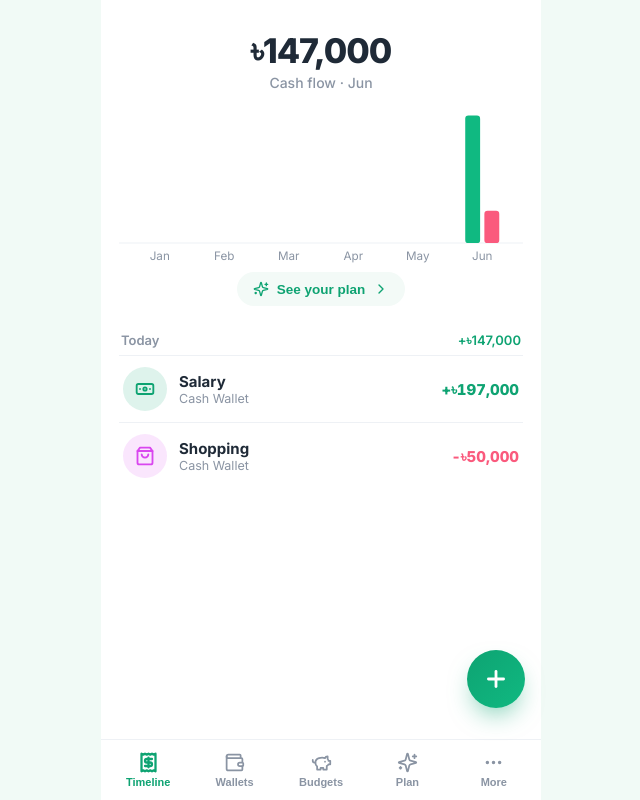
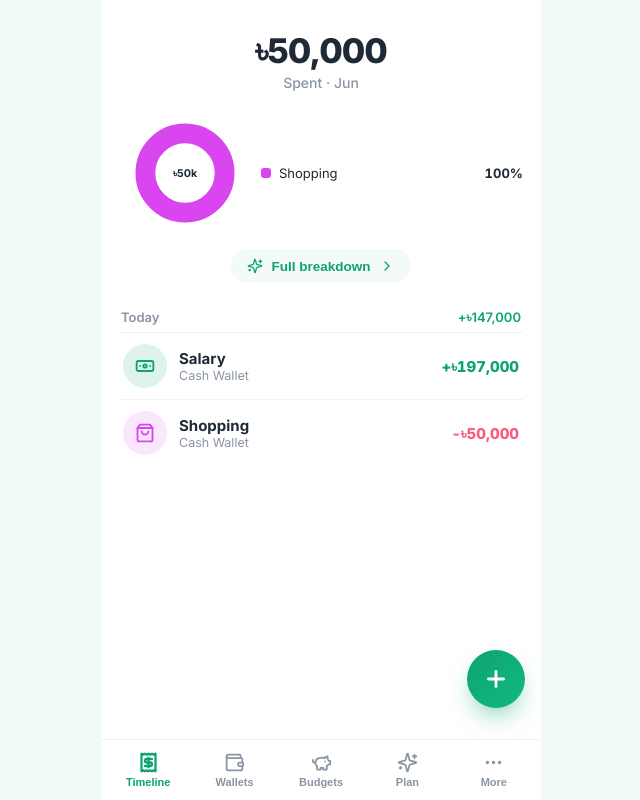
Before and after one commit to nafis093-maker/TakaCompass, a React (Vite) app: page / in a window 1280 px wide. Both pictures are taken after a click on the button "Skip — just let me in →". Shown: the whole page, without its empty margins (319-959 px from the left). Built offline with nearby package versions, Linux system fonts and the light colour scheme.

Commit message:
Timeline: show spending-by-category overview (donut + top categories) instead of cash-flow bars

```diff
--- a/src/money/MoneyApp.jsx
+++ b/src/money/MoneyApp.jsx
@@ -5,9 +5,9 @@ import {
 } from "lucide-react";
 import {
   EXPENSE_CATS, catOf, kindOf, tk, signed, big, uid, today, monthKey, monthLabel, niceDate,
-  loadMoney, saveMoney, walletBalance, totalWealth, cashflowMonths, wealthSeries, budgetSpent,
+  loadMoney, saveMoney, walletBalance, totalWealth, cashflowMonths, wealthSeries, budgetSpent, categoryBreakdown,
 } from "./lib.js";
-import { CashflowBars, WealthLine } from "./charts.jsx";
+import { CashflowBars, WealthLine, Donut } from "./charts.jsx";
 import AddTxn from "./AddTxn.jsx";
 import AddAccount from "./AddAccount.jsx";
 import Plan from "./Plan.jsx";
@@ -77,8 +77,8 @@ function Timeline({ data, onEdit, goPlan }) {
   const { txns, wallets } = data;
   const mk = today().slice(0, 7);
   const month = txns.filter((t) => monthKey(t.date) === mk);
-  const net = month.reduce((s, t) => s + (t.type === "income" ? t.amount : t.type === "expense" ? -t.amount : 0), 0);
-  const bars = useMemo(() => cashflowMonths(txns, 6), [txns]);
+  const spent = month.filter((t) => t.type === "expense").reduce((s, t) => s + t.amount, 0);
+  const cats = useMemo(() => categoryBreakdown(txns, "expense", mk), [txns, mk]);
   const wname = (id) => wallets.find((w) => w.id === id)?.name || "Wallet";
 
   const sorted = [...txns].sort((a, b) => b.date.localeCompare(a.date) || b.id.localeCompare(a.id));
@@ -90,9 +90,18 @@ function Timeline({ data, onEdit, goPlan }) {
 
   return (
     <div className="scr">
-      <div className="m-head"><div className="m-bignum">{tk(net)}</div><div className="m-sublabel">Cash flow · {monthLabel(mk)}</div></div>
-      <CashflowBars data={bars} />
-      <button className="m-overview" onClick={goPlan}><Sparkles size={16} /> See your plan <ChevronRight size={16} /></button>
+      <div className="m-head"><div className="m-bignum">{tk(spent)}</div><div className="m-sublabel">Spent · {monthLabel(mk)}</div></div>
+      {cats.length > 0 ? (
+        <div className="m-spendov">
+          <Donut slices={cats} centerLabel={big(spent)} />
+          <div className="m-spendleg">
+            {cats.slice(0, 5).map((c) => (
+              <div key={c.key}><span className="sl-dot" style={{ background: c.color }} /><span className="sl-name">{c.label}</span><b>{Math.round(c.pct)}%</b></div>
+            ))}
+          </div>
+        </div>
+      ) : <p className="m-empty">No spending logged this month yet.</p>}
+      <button className="m-overview" onClick={goPlan}><Sparkles size={16} /> Full breakdown <ChevronRight size={16} /></button>
 
       {groups.length === 0 && <p className="m-empty">No transactions yet. Tap + to add your first one.</p>}
       {groups.map((g) => {
--- a/src/money/money.css
+++ b/src/money/money.css
@@ -239,3 +239,12 @@
 .mkt-go { display: inline-flex; align-items: center; gap: 6px; background: linear-gradient(135deg, #0ea372, #10b981); color: #fff; text-decoration: none; border-radius: 999px; padding: 10px 16px; font-weight: 800; font-size: 13px; white-space: nowrap; }
 .mkt-foot { margin-top: 12px; font-size: 11px; color: var(--mut); line-height: 1.5; } .mkt-foot b { color: var(--tx); }
 .mkt-spon-note { display: block; margin-top: 3px; }
+
+/* spending overview on Timeline */
+.m-spendov { display: flex; align-items: center; gap: 10px; padding: 6px 0 4px; }
+.m-spendov .m-donut { width: 132px; height: 132px; flex: none; }
+.m-spendleg { flex: 1; display: flex; flex-direction: column; gap: 7px; }
+.m-spendleg > div { display: flex; align-items: center; gap: 8px; font-size: 13px; }
+.m-spendleg .sl-dot { width: 10px; height: 10px; border-radius: 3px; flex: none; }
+.m-spendleg .sl-name { flex: 1; overflow: hidden; text-overflow: ellipsis; white-space: nowrap; }
+.m-spendleg b { font-variant-numeric: tabular-nums; }
```
